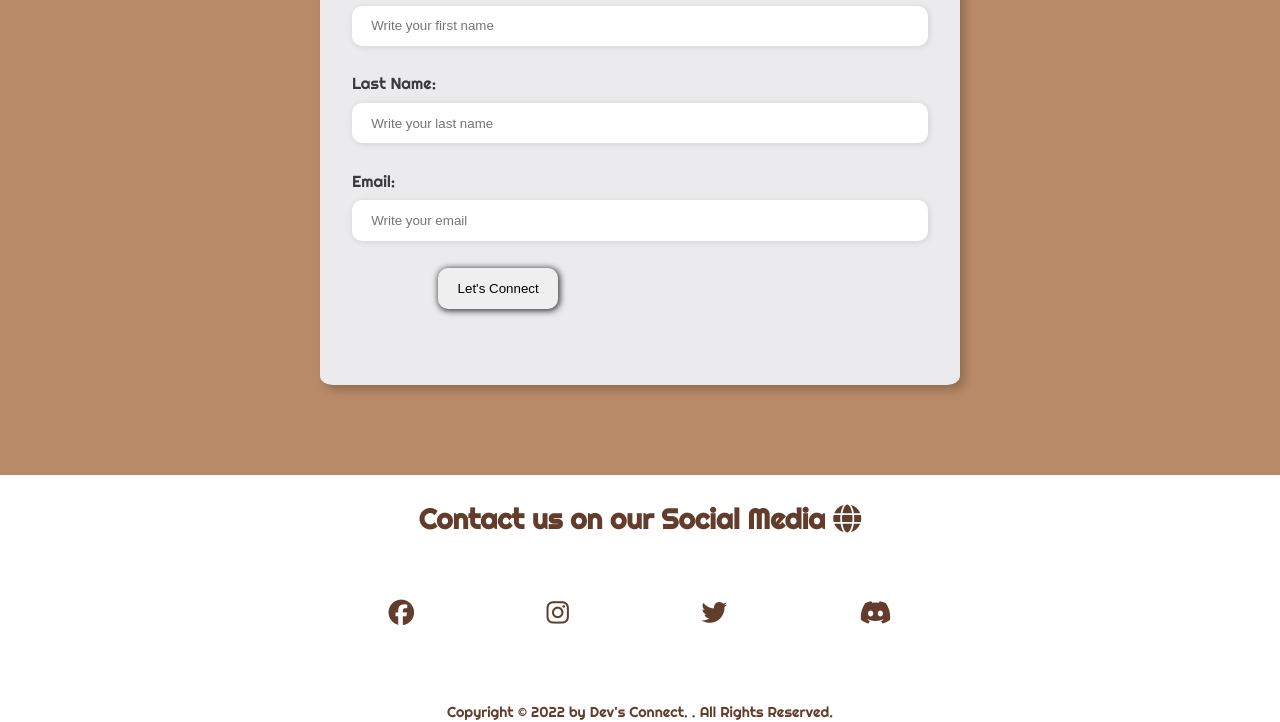
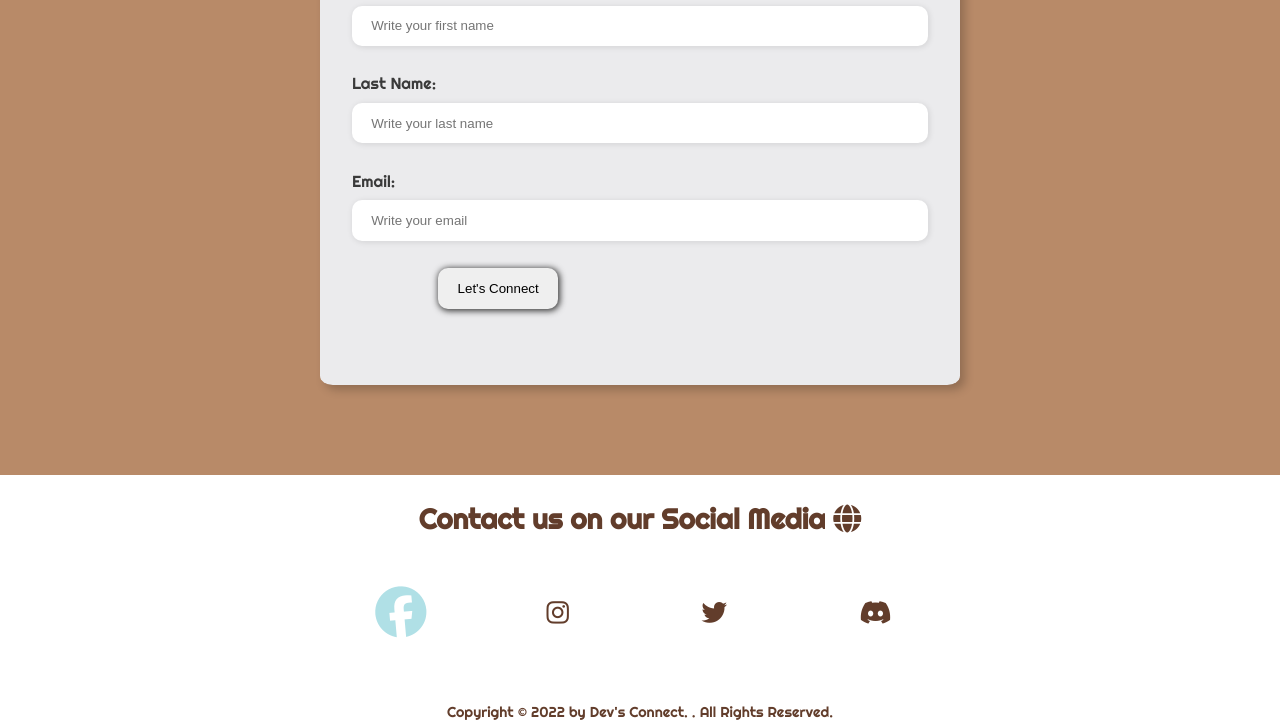
Before and after one commit to Giov3ss/Devs-Connect, a plain HTML site: page index.html in a window 1280 px wide. In both pictures the pointer is over the icon 401 px from the left and 2272 px from the top of the page. Shown: the part 1660-2382 px from the top of the page. Drawn offline with Linux system fonts and the light colour scheme.

Commit message:
Add animation to the footer section

```diff
--- a/assets/css/style.css
+++ b/assets/css/style.css
@@ -329,6 +329,15 @@ footer {
     color: rgba(98, 61, 43, 1);
 }
 
+.social-medias a {
+    height: 2rem;
+}
+
+.social-medias a:hover i {
+    color: powderblue;
+    transform: rotate(-5deg) scale(2);
+}
+
 .copyright {
     background-color: #fff;
     font-size: 0.9rem;
```
Also changed, not shown: index.html (+1 -0 lines).
